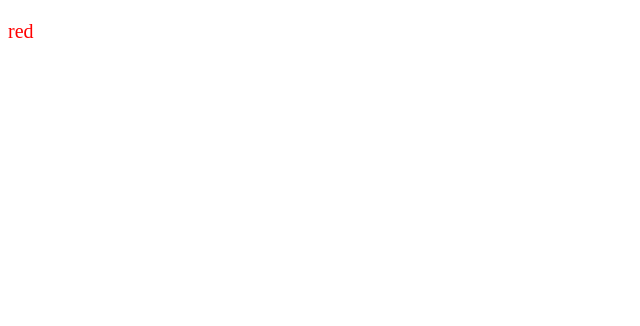
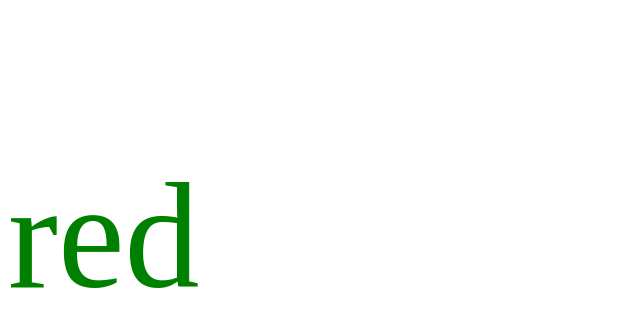
Before and after one commit to Liubomyr52/Projects, a plain HTML site: page index.html in a window 1280 px wide. Shown: the whole page, without its empty margins (0-640 px from the left). Drawn offline with Linux system fonts and the light colour scheme.

Commit message:
text color and font size commit

```diff
--- a/main.css
+++ b/main.css
@@ -1,4 +1,4 @@
 .div {
-    color: red;
-    font-size: 20px;
+    color: green;
+    font-size: 150px;
 }
```
